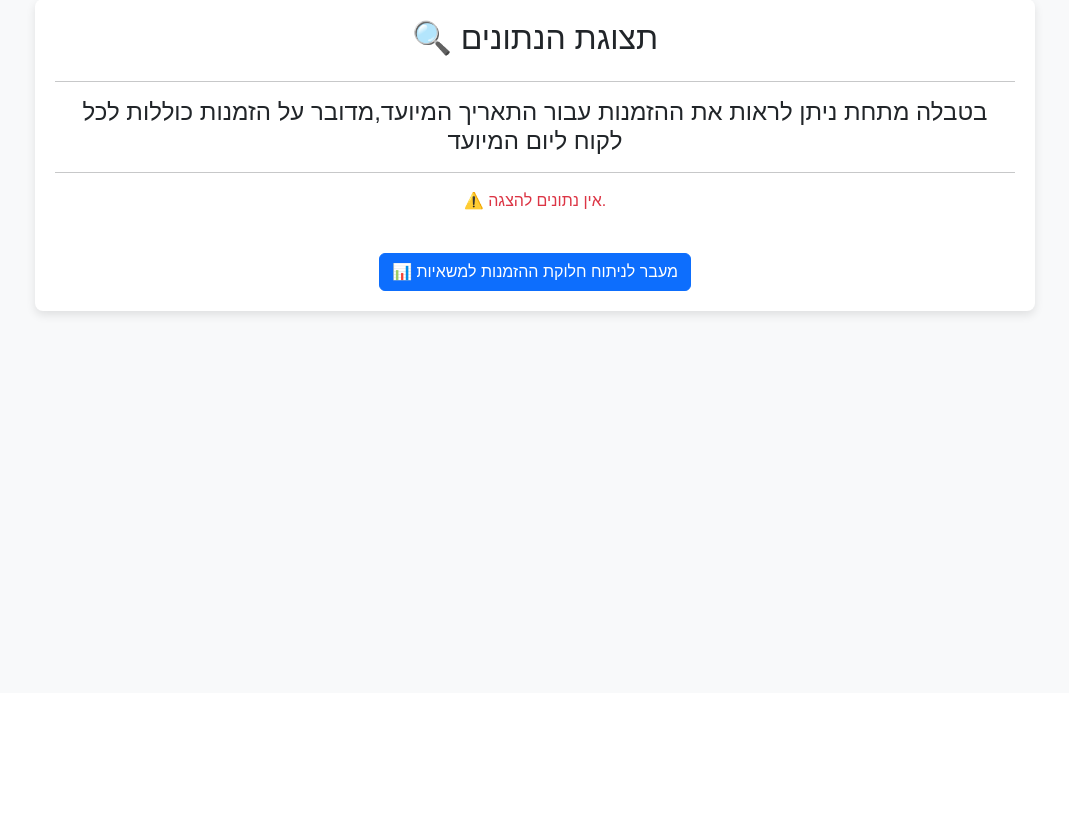
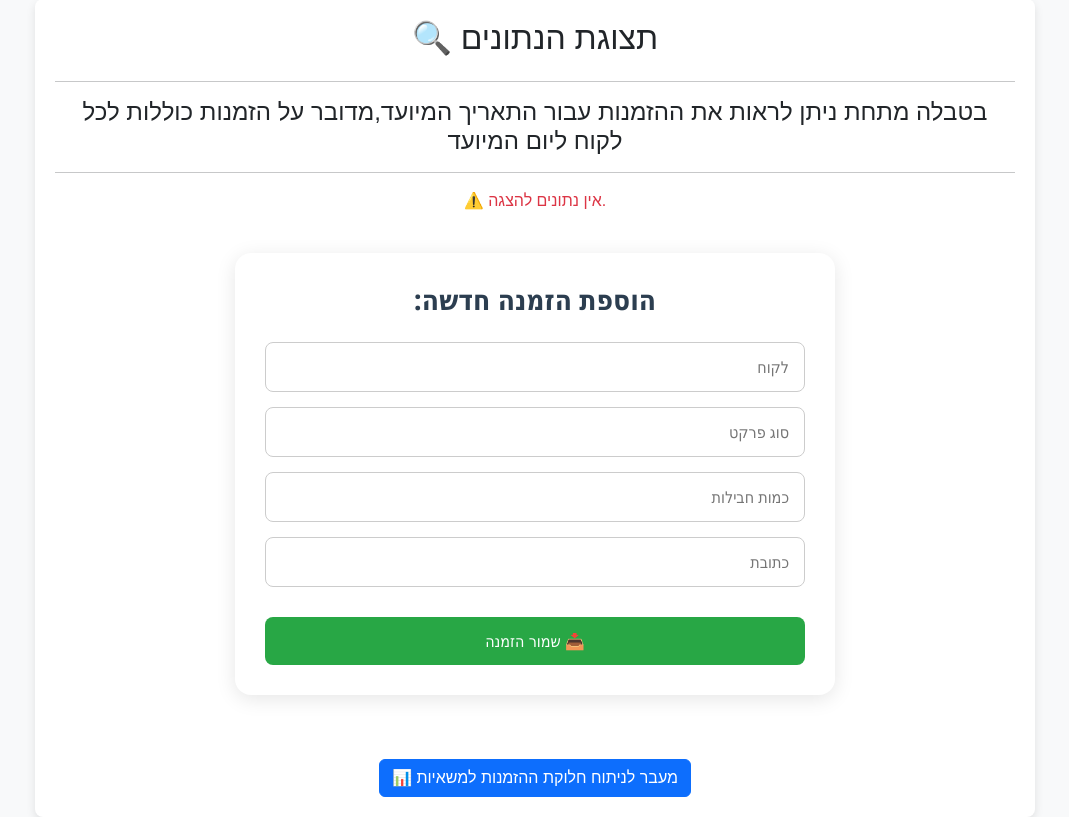
Before and after one commit to OriBiton/TruckSmart-, a Django app: template main/templates/main/results.html in a window 1280 px wide. Shown: the part 107-924 px from the top of the page, without its empty margins (105-1174 px from the left). Before the commit the page ends 425 px from the top, so only its background shows below. Run offline with Django 5.2, Linux system fonts and the light colour scheme; the template is opened without the code that fills it, so the values that code supplies are empty.

Commit message:
שמירה של השינויים מהקודספייס

```diff
--- a/main/templates/main/results.html
+++ b/main/templates/main/results.html
@@ -25,6 +25,60 @@
             text-align: right;
             direction: rtl;
             vertical-align: middle;
+        }
+        .add_new {
+            background-color: #ffffff;
+            padding: 30px;
+            border-radius: 16px;
+            box-shadow: 0px 4px 20px rgba(0, 0, 0, 0.1);
+            max-width: 600px;
+            margin: 40px auto;
+            direction: rtl;
+            text-align: right;
+            font-family: 'Segoe UI', Tahoma, sans-serif;
+        }
+
+        .add_new h3 {
+            margin-bottom: 25px;
+            color: #2c3e50;
+            font-weight: bold;
+            text-align: center;
+        }
+
+        .inputs {
+            display: flex;
+            flex-direction: column;
+            gap: 15px;
+        }
+
+        .input_add {
+            padding: 12px 15px;
+            border: 1px solid #ccc;
+            border-radius: 8px;
+            font-size: 16px;
+            transition: border-color 0.3s, box-shadow 0.3s;
+        }
+
+        .input_add:focus {
+            border-color: #007bff;
+            box-shadow: 0 0 6px rgba(0, 123, 255, 0.3);
+            outline: none;
+        }
+
+        .submit_btn {
+            margin-top: 15px;
+            padding: 12px;
+            background-color: #28a745;
+            color: white;
+            border: none;
+            font-size: 16px;
+            border-radius: 8px;
+            cursor: pointer;
+            transition: background-color 0.3s;
+        }
+
+        .submit_btn:hover {
+            background-color: #218838;
         }
 
     </style>
@@ -68,6 +122,16 @@
         {% else %}
             <p class="text-danger">⚠️ אין נתונים להצגה.</p>
         {% endif %}
+        <div class="add_new">
+            <h3>הוספת הזמנה חדשה:</h3>
+            <div class="inputs">
+                <input class="input_add" type="text" placeholder="לקוח">
+                <input class="input_add" type="text" placeholder="סוג פרקט">
+                <input class="input_add" type="number" placeholder="כמות חבילות">
+                <input class="input_add" type="text" placeholder="כתובת">
+                <button class="submit_btn">📥 שמור הזמנה</button>
+            </div>
+        </div>
 
         <a href="{% url 'cluster_results' %}" class="btn btn-primary mt-4">📊 מעבר לניתוח חלוקת ההזמנות למשאיות</a>
     </div>
--- a/main/urls.py
+++ b/main/urls.py
@@ -1,5 +1,5 @@
 from django.urls import path
-from .views import login_view, register_view, logout_view,home_view,upload_file,results,cluster_orders_view,cluster_routes_view
+from .views import login_view, register_view, logout_view,home_view,upload_file,results,cluster_orders_view,cluster_routes_view,download_excel_view
 
 urlpatterns = [
     path("", home_view, name="home"),
@@ -10,5 +10,7 @@ urlpatterns = [
     path('results/',results, name='results'),
     path('cluster_results/',cluster_orders_view, name='cluster_results'),
     path('cluster_routes/',cluster_routes_view, name='cluster_routes'),
+    path('download_excel/<int:cluster_id>/', download_excel_view, name='download_excel'),
+
 
 ]
--- a/requirements.txt
+++ b/requirements.txt
@@ -37,3 +37,4 @@ typing_extensions==4.12.2
 tzdata==2025.1
 urllib3==2.3.0
 xyzservices==2025.1.0
+XlsxWriter>=3.0.0
```
Also changed, not shown: main/ml/clustering.py (+22 -20 lines), main/templates/main/cluster_routes.html (+30 -18 lines), main/templatetags/custom_filters.py (added, +7 -0 lines), main/views.py (+55 -0 lines), db.sqlite3, main/templatetags/__init__.py (added), 3 other files.
